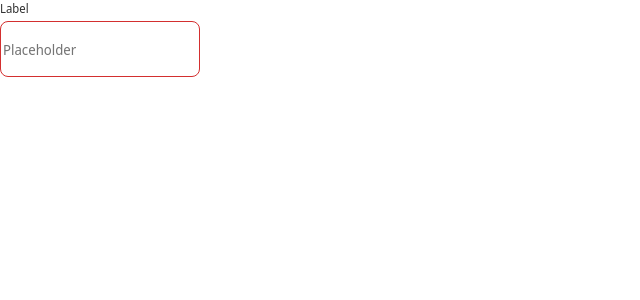
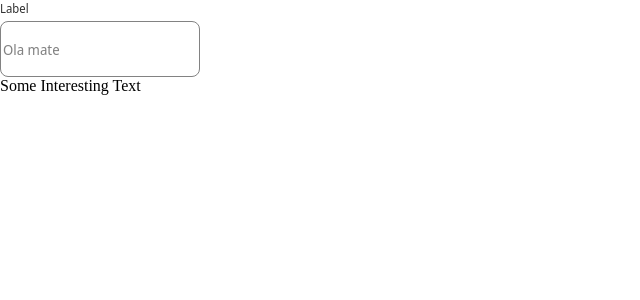
Before and after one commit to hitmaizer/inputs-components, a React (Create React App) app: page / in a window 1280 px wide. Shown: the top 300 px of the page, without its empty margins (0-640 px from the left). Built offline with nearby package versions, Linux system fonts and the light colour scheme.

Commit message:
conditional rendering

```diff
--- a/src/components/Input.jsx
+++ b/src/components/Input.jsx
@@ -1,11 +1,16 @@
 import React from 'react'
 import StyledInput from '../elements/StyledInputs'
 
-export default function Input() {
+export default function Input(props) {
     return (
         <div className="input__wrapper flex-col">
             <label htmlFor="" className="input__label">Label</label>
-           <StyledInput error placeholder="Placeholder"/>
+            {
+            props.textArea ?
+            <textarea></textarea> :
+            <StyledInput md default placeholder="Placeholder" value={props.helperText}></StyledInput>
+            }
+            {props.sublabel && <span className="input__sublabel">Some Interesting Text</span>}
         </div>
     )
 }
```
